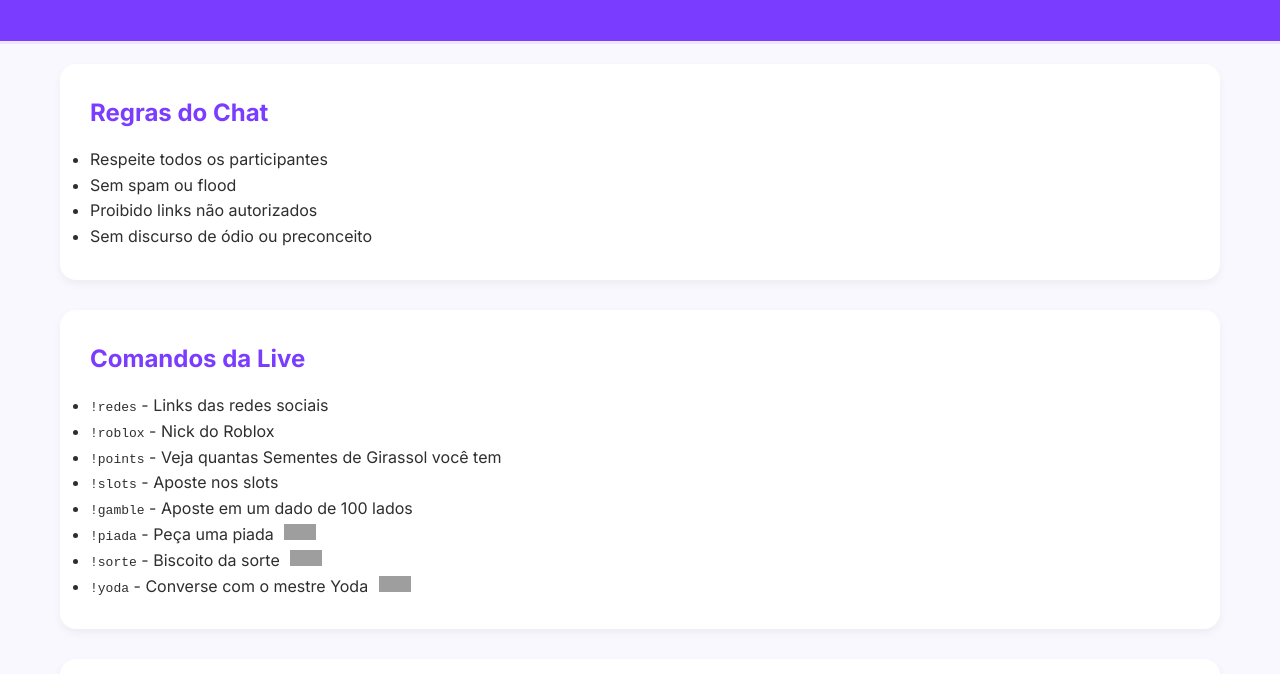
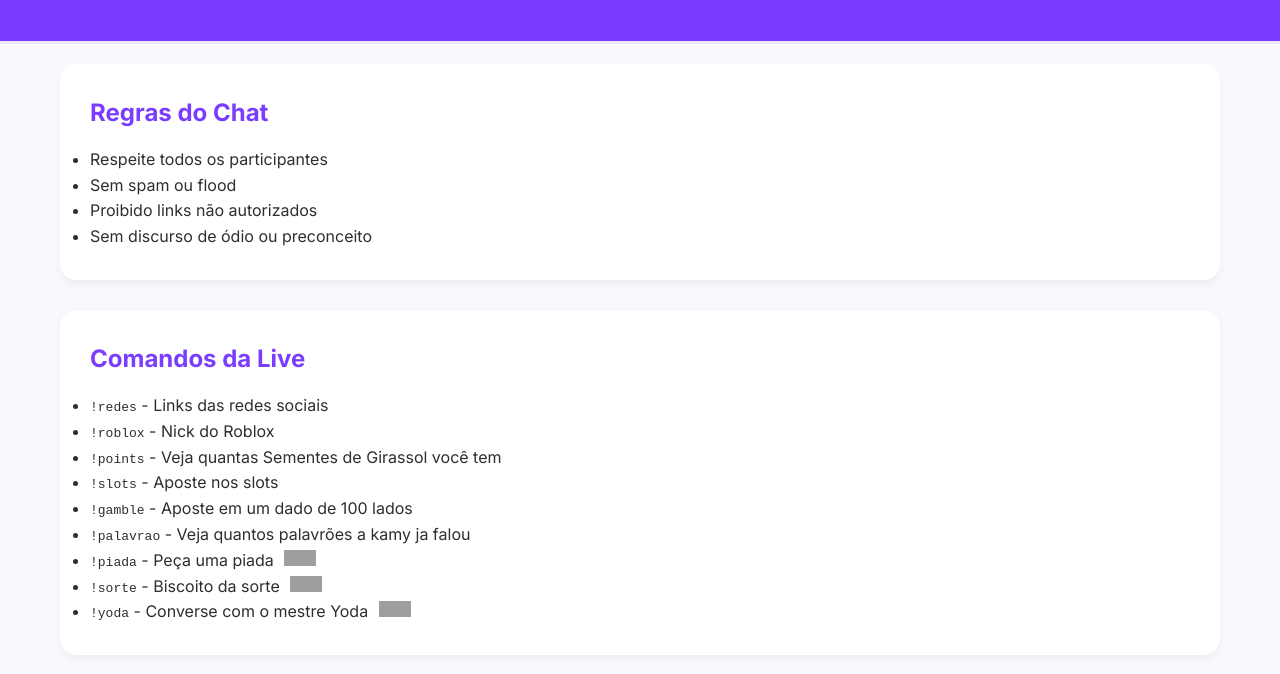
Before and after one commit to polarplayer001/kamyalleh, a plain HTML site: page index.html in a window 1280 px wide. Shown: the part 126-800 px from the top of the page. Drawn offline with Linux system fonts and the light colour scheme; grey boxes are pictures that could not be loaded.

Commit message:
Update index.html

```diff
--- a/index.html
+++ b/index.html
@@ -42,6 +42,7 @@
   <li><code>!points</code> - Veja quantas Sementes de Girassol você tem</li>
   <li><code>!slots</code> - Aposte nos slots</li>
   <li><code>!gamble</code> - Aposte em um dado de 100 lados</li>
+  <li><code>!palavrao</code> - Veja quantos palavrões a kamy ja falou</li>
   <li>
     <code>!piada</code>
     - Peça uma piada
```
